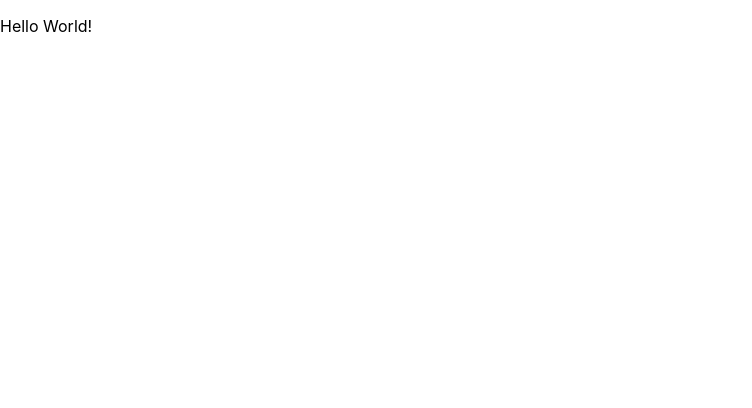
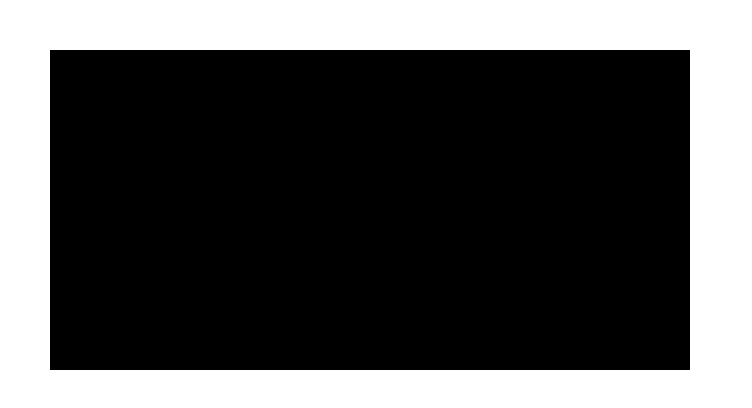
Before and after one commit to stratosphr/emulator, a React (Create React App) app: page / in a window 1280 px wide. Shown: the top 408 px of the page, without its empty margins (0-752 px from the left). Built offline with nearby package versions, Linux system fonts and the light colour scheme.

Commit message:
Emulator now displays a screen

```diff
--- a/src/app/Emulator.tsx
+++ b/src/app/Emulator.tsx
@@ -1,5 +1,6 @@
 import React, {Component} from 'react'
 import './css/Emulator.css'
+import Screen from './core/Screen'
 
 interface IEmulatorProps {
 }
@@ -11,9 +12,7 @@
 
 	public render(): React.ReactElement<any, string | React.JSXElementConstructor<any>> | string | number | {} | React.ReactNodeArray | React.ReactPortal | boolean | null | undefined {
 		return (
-			<div>
-				<p>Hello World!</p>
-			</div>
+			<Screen width={640} height={320} style={{backgroundColor: 'black', marginTop: '50px', marginLeft: '50px'}} />
 		)
 	}
 
--- /dev/null
+++ b/src/app/core/Screen.tsx
@@ -0,0 +1,20 @@
+import React, {Component} from 'react'
+
+interface IScreenProps {
+	width: number
+	height: number
+	style?: any
+}
+
+interface IScreenState {
+}
+
+export default class Screen extends Component<IScreenProps, IScreenState> {
+
+	public render(): React.ReactElement<any, string | React.JSXElementConstructor<any>> | string | number | {} | React.ReactNodeArray | React.ReactPortal | boolean | null | undefined {
+		return (
+			<canvas width={this.props.width} height={this.props.height} style={this.props.style} />
+		)
+	}
+
+}
```
